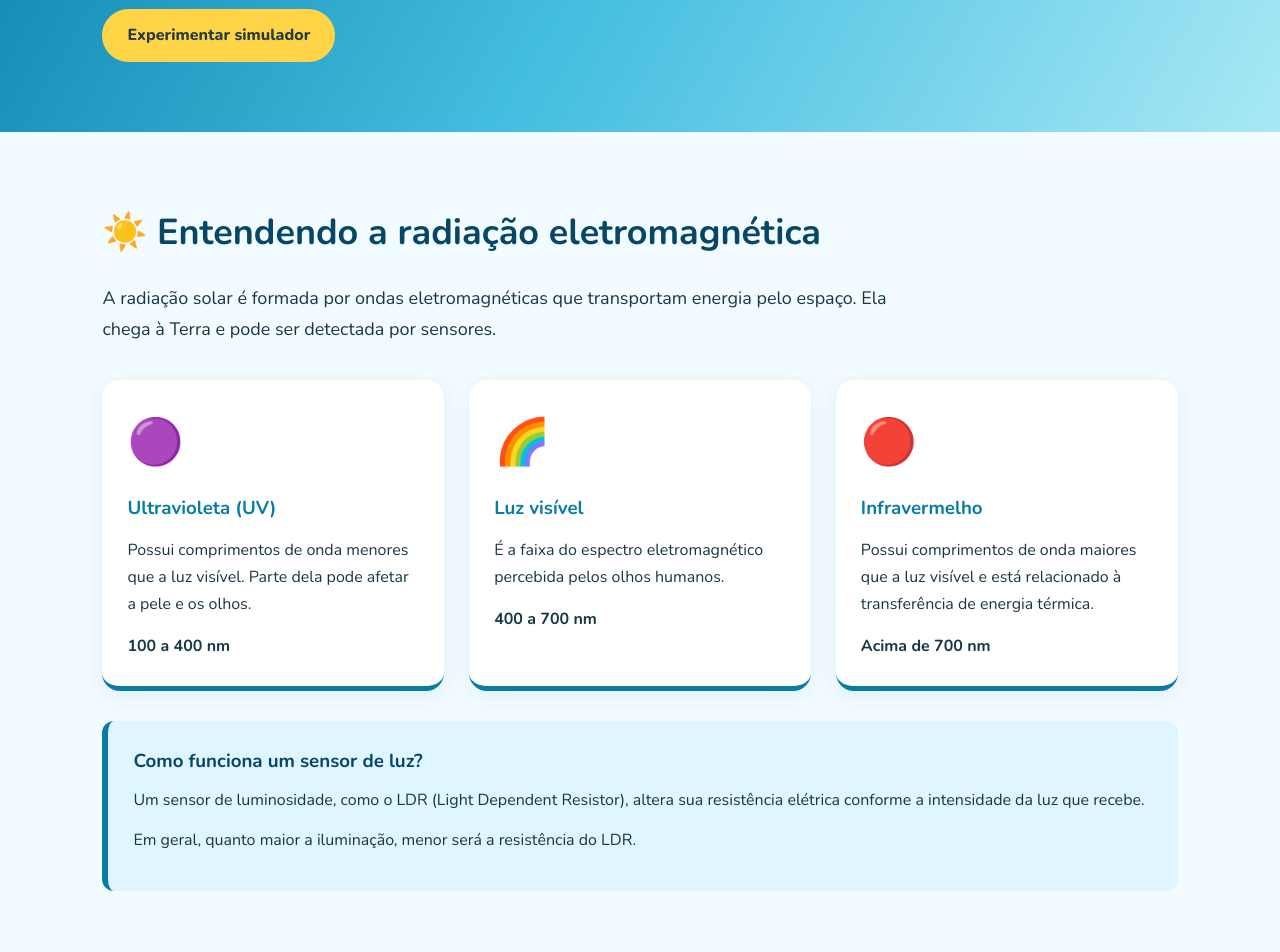
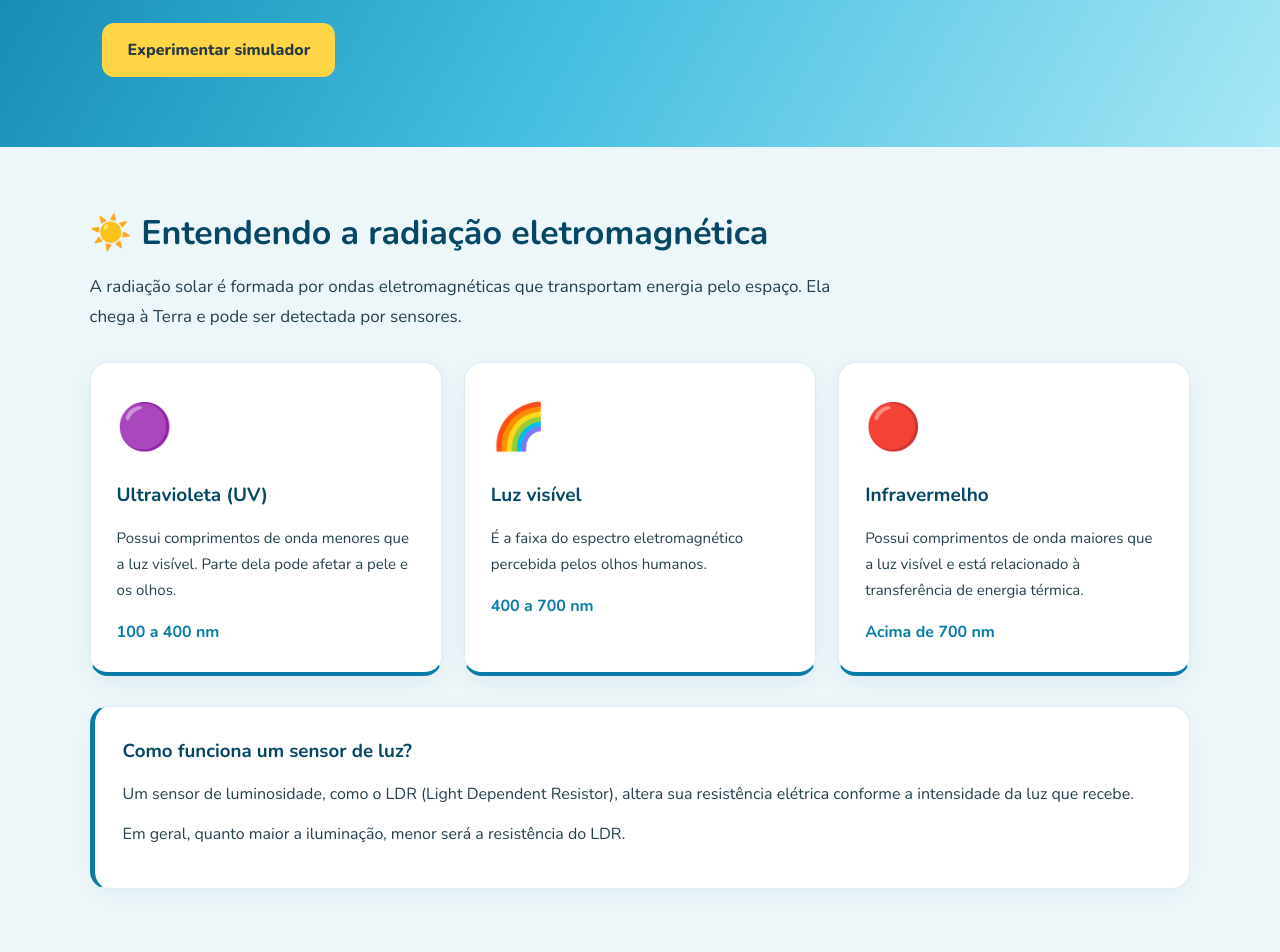
Before and after one commit to deboraboaventurasantos/Projeto-Integrador-3tri, a plain HTML site: page index.html in a window 1280 px wide. Shown: the part 480-1432 px from the top of the page. Drawn offline with nearby package versions, Linux system fonts and the light colour scheme; files that its build step writes are made by us from their sources; files whose address does not match are found by name.

Commit message:
Update style.css

```diff
--- a/style.css
+++ b/style.css
@@ -857,3 +857,190 @@ na pasta fonts do projeto.
     }
 
 }
+
+
+/* ===== NOVO VISUAL SOL + ÁGUA ===== */
+
+:root {
+    --azul: #087ca7;
+    --azul-escuro: #064766;
+    --azul-claro: #e8f7fc;
+    --amarelo: #ffd447;
+    --fundo: #f5fafc;
+    --texto: #24404d;
+}
+
+body {
+    background: var(--fundo);
+    color: var(--texto);
+    line-height: 1.75;
+}
+
+/* Cabeçalho */
+header {
+    padding: 16px 5%;
+    box-shadow: 0 3px 15px #00354d20;
+}
+
+.logo {
+    font-size: 25px;
+    letter-spacing: 1px;
+}
+
+nav {
+    gap: 12px;
+}
+
+nav a {
+    font-size: 14px;
+    padding: 8px 10px;
+    border-radius: 20px;
+}
+
+nav a:hover {
+    background: #ffffff20;
+}
+
+/* Seções */
+.section {
+    padding: 65px clamp(20px, 7%, 100px);
+}
+
+.section:nth-of-type(even) {
+    background: #edf7fa;
+}
+
+.section h2 {
+    font-size: clamp(25px, 3vw, 34px);
+    line-height: 1.25;
+    margin-bottom: 18px;
+    color: var(--azul-escuro);
+}
+
+.intro {
+    max-width: 760px;
+    font-size: 17px;
+    margin-bottom: 28px;
+}
+
+/* Cards */
+.cards {
+    display: grid;
+    grid-template-columns:
+        repeat(auto-fit, minmax(min(100%, 230px), 1fr));
+    gap: 22px;
+    margin: 30px 0;
+    align-items: stretch;
+}
+
+.card {
+    background: #fff;
+    padding: 26px;
+    border: 1px solid #dcecf2;
+    border-bottom: 4px solid var(--azul);
+    border-radius: 18px;
+    box-shadow: 0 7px 22px #06476610;
+    transition: transform .25s, box-shadow .25s;
+}
+
+.card:hover {
+    transform: translateY(-5px);
+    box-shadow: 0 12px 28px #06476620;
+}
+
+.card h3 {
+    color: var(--azul-escuro);
+    font-size: 19px;
+    margin: 12px 0;
+}
+
+.card p {
+    font-size: 15px;
+}
+
+.card strong {
+    color: var(--azul);
+}
+
+/* Blocos de explicação científica */
+.science-box {
+    background: #fff;
+    border: 1px solid #dcecf2;
+    border-left: 5px solid var(--azul);
+    border-radius: 18px;
+    padding: 28px;
+    margin: 25px 0;
+    box-shadow: 0 6px 20px #0647660c;
+}
+
+.science-box h3 {
+    color: var(--azul-escuro);
+    margin-bottom: 12px;
+}
+
+.science-box p {
+    margin-bottom: 12px;
+}
+
+.science-box ul {
+    padding-left: 22px;
+}
+
+.science-box li {
+    margin-bottom: 9px;
+}
+
+/* Simuladores */
+.simulator {
+    background: #e5f5fa;
+}
+
+.simulator-box {
+    background: white;
+    border: 1px solid #dcecf2;
+    border-radius: 22px;
+    padding: 30px;
+    box-shadow: 0 8px 25px #06476615;
+}
+
+input[type="range"] {
+    accent-color: var(--azul);
+}
+
+/* Botões */
+.btn,
+button {
+    border-radius: 12px;
+    transition: .2s;
+}
+
+.btn:hover,
+button:hover {
+    filter: brightness(.97);
+}
+
+/* Rodapé */
+footer {
+    background: var(--azul-escuro);
+    padding: 45px 20px;
+}
+
+/* Celulares */
+@media (max-width: 600px) {
+    .section {
+        padding: 42px 18px;
+    }
+
+    .card,
+    .science-box {
+        padding: 21px;
+    }
+
+    .cards {
+        gap: 15px;
+    }
+
+    .intro {
+        font-size: 16px;
+    }
+}
```
